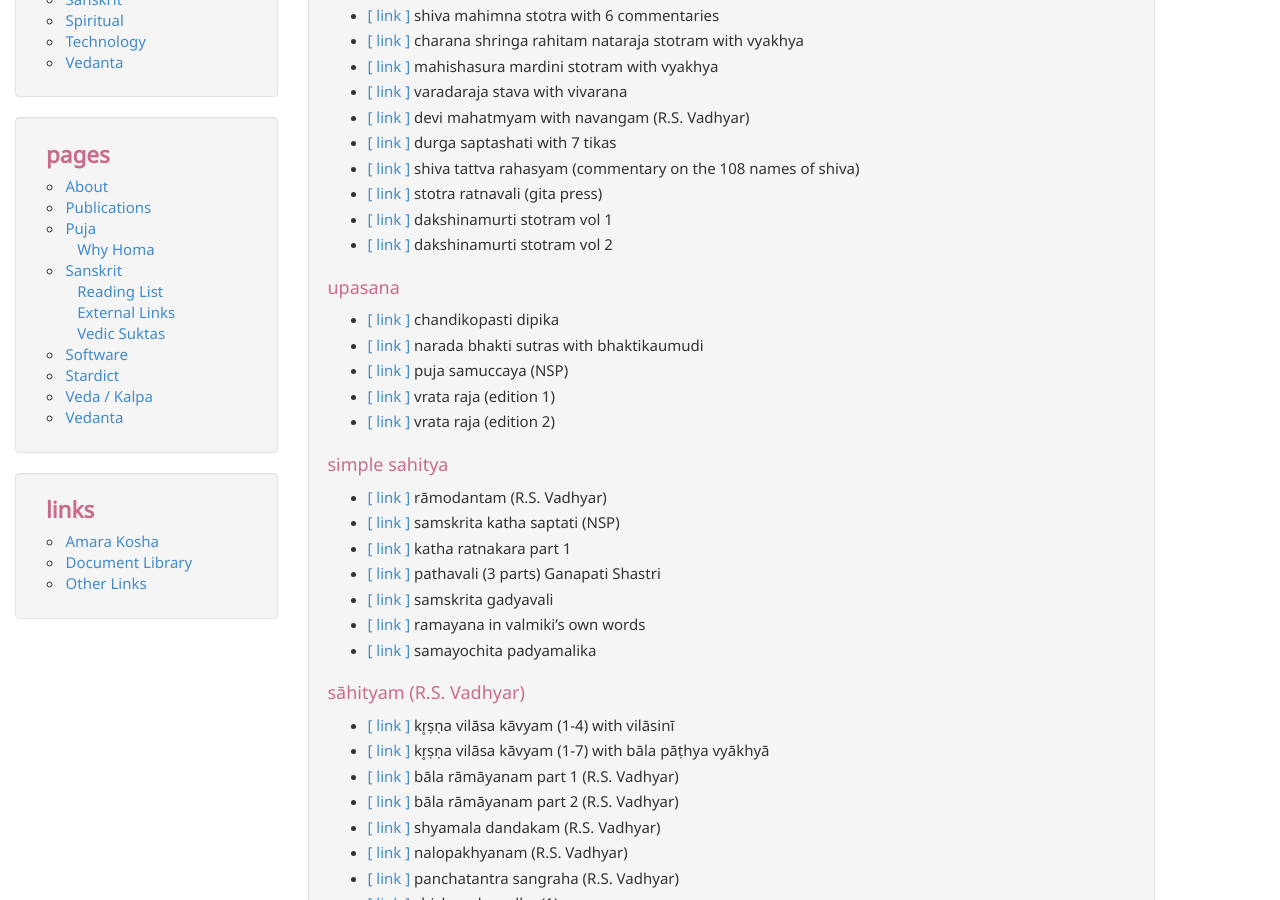
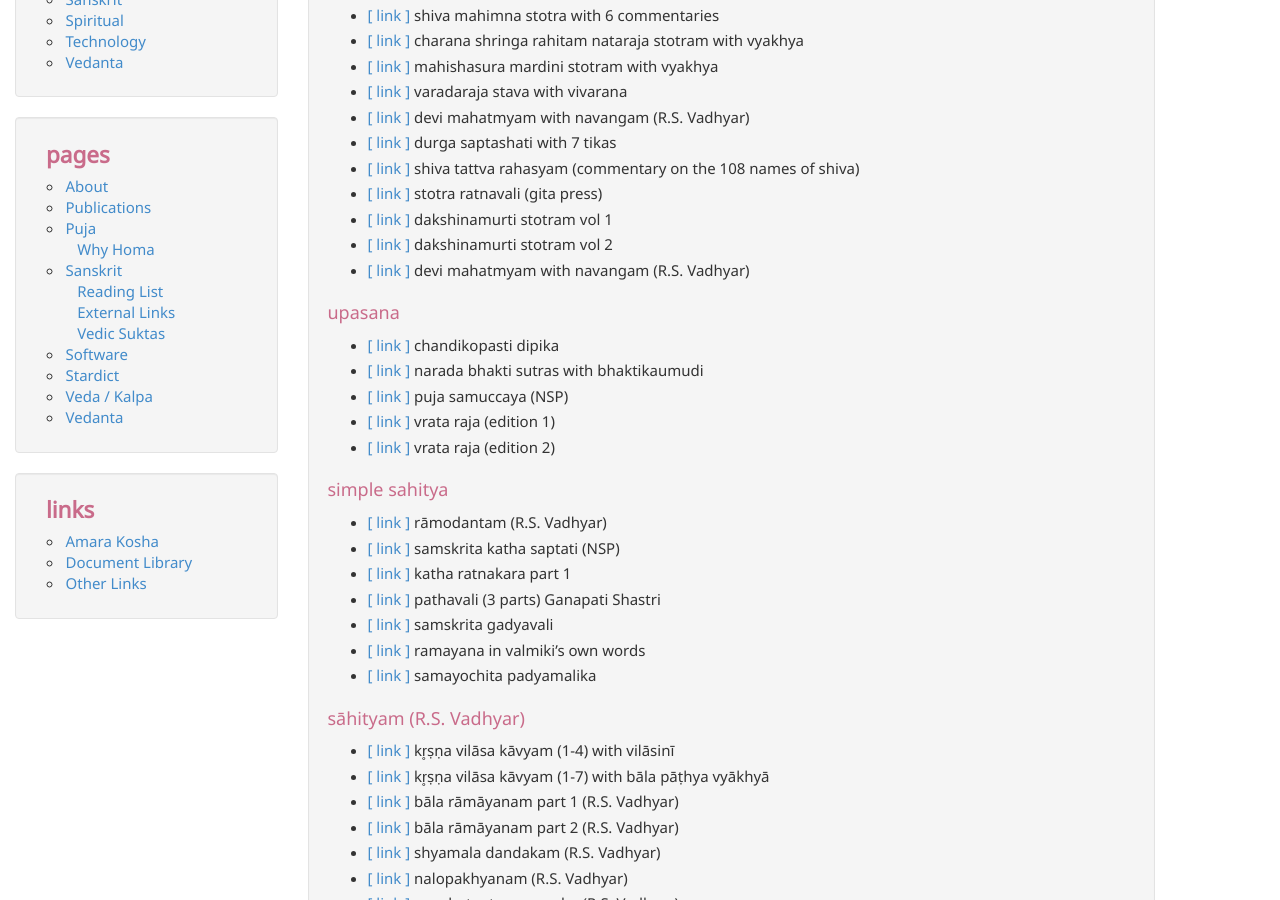
Before and after one commit to aupasana/aupasana.github.io, a Jekyll site: the page built from pages/sanskrit/links.md, in a window 1280 px wide and 900 px high, scrolled down 347 px. Built offline with Jekyll 4.4.1, drawn with Linux system fonts in a browser that asks for light colours; nearby versions of some CDN libraries.

Commit message:
aupasana

```diff
--- a/pages/sanskrit/links.md
+++ b/pages/sanskrit/links.md
@@ -23,6 +23,7 @@ The links below mostly reference works on http://www.archive.org
 * [[ link ]][sr-gita] stotra ratnavali (gita press)
 * [[ link ]][ds-1] dakshinamurti stotram vol 1
 * [[ link ]][ds-2] dakshinamurti stotram vol 2
+* [[ link ]][dmn2] devi mahatmyam with navangam (R.S. Vadhyar)
 
 
 [gkh]: https://archive.org/details/GanesaSahasranamaWithBhashyaOfBhakararayaNarayanRamAcharya1951NSP
```
Also changed, not shown: other parts of pages/sanskrit/links.md (+1 -0 lines).
